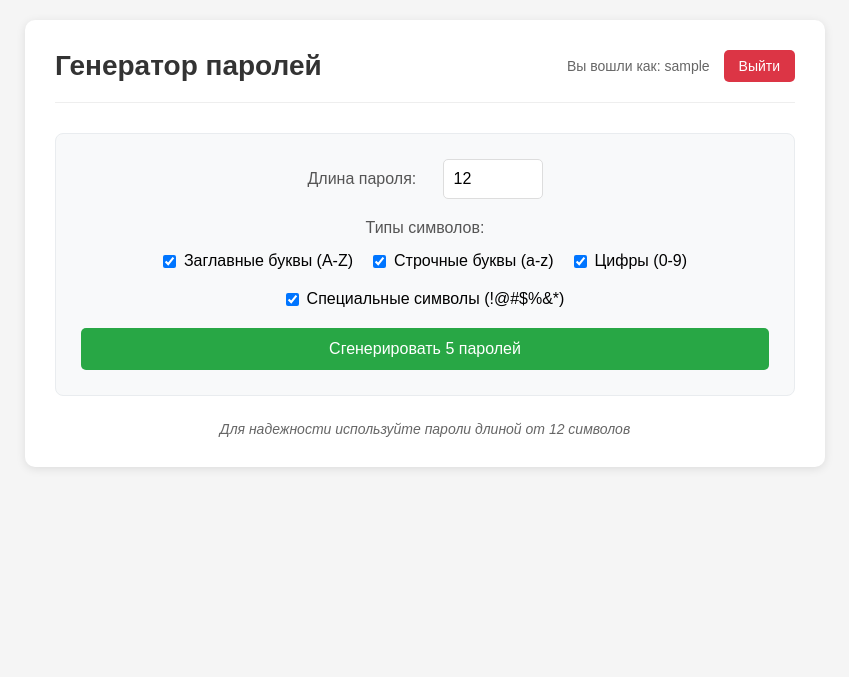
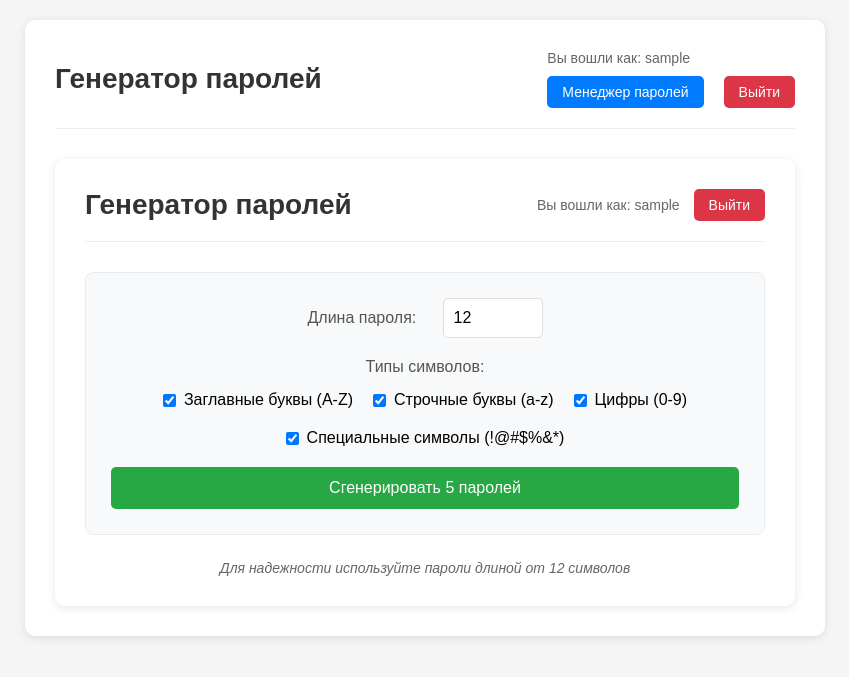
Before and after one commit to Krasmol/web-password, a Flask app: page /generator in a window 1280 px wide. Shown: the top 677 px of the page, without its empty margins (215-1064 px from the left). Run offline with Flask 3, Linux system fonts and the light colour scheme; the visitor is signed in with stand-in values (Sample User, id 1).

Commit message:
Update generator.html

```diff
--- a/templates/generator.html
+++ b/templates/generator.html
@@ -1,6 +1,52 @@
 <!DOCTYPE html>
 <html>
 <head>
+        <title>Генератор паролей</title>
+    <style>
+        /* ... существующие стили ... */
+        .nav-buttons {
+            display: flex;
+            gap: 10px;
+            margin-top: 10px;
+        }
+        .btn {
+            padding: 8px 15px;
+            border: none;
+            border-radius: 5px;
+            cursor: pointer;
+            text-decoration: none;
+            font-size: 14px;
+            transition: background-color 0.3s;
+        }
+        .logout-btn {
+            background: #dc3545;
+            color: white;
+        }
+        .logout-btn:hover {
+            background: #c82333;
+        }
+        .manager-btn {
+            background: #007bff;
+            color: white;
+        }
+        .manager-btn:hover {
+            background: #0056b3;
+        }
+    </style>
+</head>
+<body>
+    <div class="container">
+        <div class="header">
+            <h1 class="title">Генератор паролей</h1>
+            <div class="user-info">
+                <div>Вы вошли как: {{ username }}</div>
+                <div class="nav-buttons">
+                    <a href="{{ url_for('manager') }}" class="btn manager-btn">Менеджер паролей</a>
+                    <a href="{{ url_for('logout') }}" class="btn logout-btn">Выйти</a>
+                </div>
+            </div>
+        </div>
+
     <title>Генератор паролей</title>
     <style>
         * {
```
